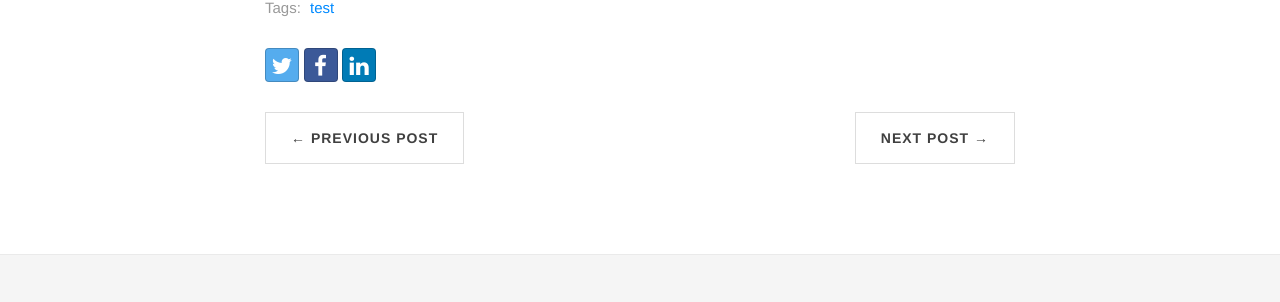
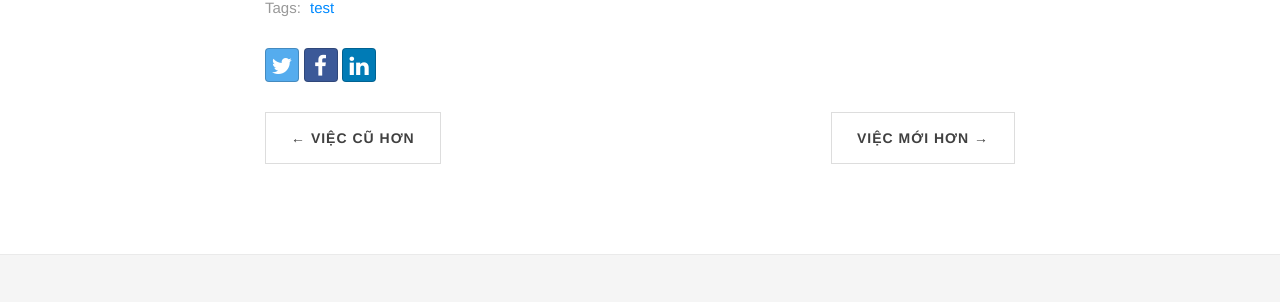
Before and after one commit to Tungtono/vc-jobs, a Jekyll site: the page built from _posts/2019-04-22-tu-van.md, in a window 1280 px wide and 900 px high, scrolled down 780 px. Shown: the part 412-714 px from the top of the window. Built offline with Jekyll 4.4.1, drawn with Linux system fonts in a browser that asks for light colours; nearby versions of some CDN libraries; some web fonts are replaced.

Commit message:
no message

```diff
--- a/_config.yml
+++ b/_config.yml
@@ -251,6 +251,3 @@ prose:
 plugins:
   - jekyll-paginate
   - jekyll-sitemap
-
-# Beautiful Jekyll / Dean Attali
-# 2fc73a3a967e97599c9763d05e564189
--- a/_layouts/post.html
+++ b/_layouts/post.html
@@ -55,12 +55,12 @@ layout: base
       <ul class="pager blog-pager">
         {% if page.previous.url %}
         <li class="previous">
-          <a href="{{ page.previous.url | prepend: site.baseurl | replace: '//', '/' }}" data-toggle="tooltip" data-placement="top" title="{{page.previous.title}}">&larr; Previous Post</a>
+          <a href="{{ page.previous.url | prepend: site.baseurl | replace: '//', '/' }}" data-toggle="tooltip" data-placement="top" title="{{page.previous.title}}">&larr; Việc cũ hơn</a>
         </li>
         {% endif %}
         {% if page.next.url %}
         <li class="next">
-          <a href="{{ page.next.url | prepend: site.baseurl | replace: '//', '/' }}" data-toggle="tooltip" data-placement="top" title="{{page.next.title}}">Next Post &rarr;</a>
+          <a href="{{ page.next.url | prepend: site.baseurl | replace: '//', '/' }}" data-toggle="tooltip" data-placement="top" title="{{page.next.title}}">Việc mới hơn &rarr;</a>
         </li>
         {% endif %}
       </ul>
```
